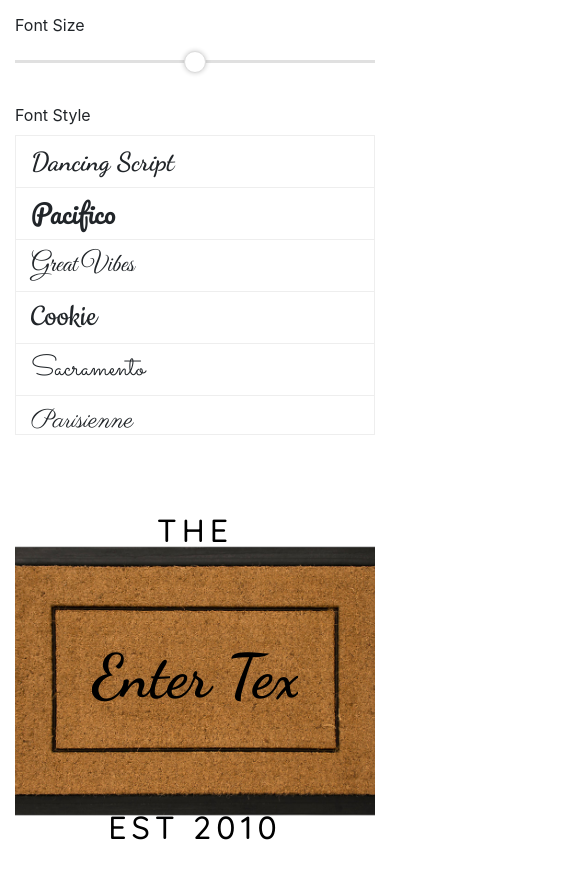
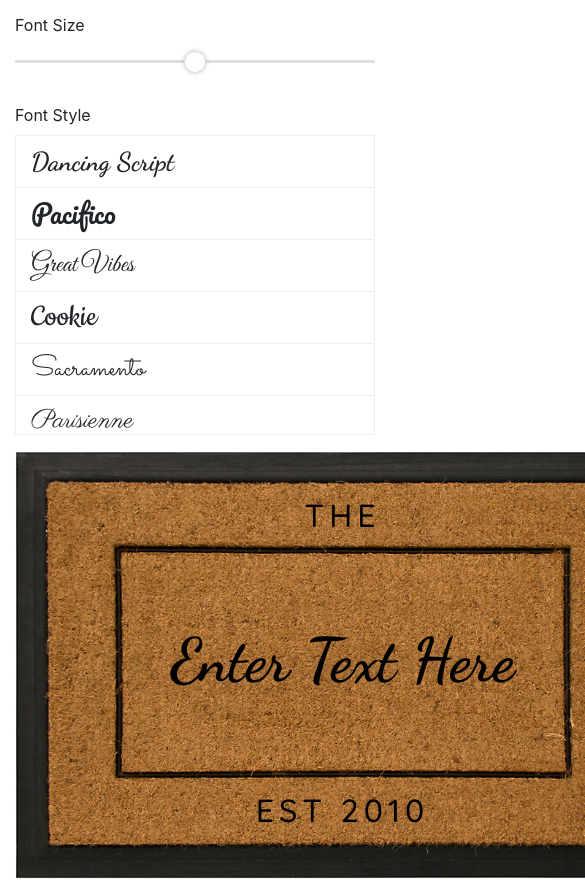
Before and after one commit to AliciaThomson/tillies, a plain HTML site: page index.html in a window 390 px wide. Shown: the part 211-1100 px from the top of the page, 585 px wide, since content can reach past the window. Drawn offline with nearby package versions, Linux system fonts and the light colour scheme; a web font is replaced by a local one.

Commit message:
Changing the size of the mat for mobile

```diff
--- a/css/styles.css
+++ b/css/styles.css
@@ -105,9 +105,10 @@
 }
 .door-mat-design-window {
     background-image:url('images/door-mat-border-2.jpg');
-    padding:50px 75px 50px 75px;
-    height:460px;
-    background-size:cover;
+    padding: 35px 35px 35px 35px;
+    height: 428px;
+    width: 655px;
+    background-size: 730px;
     background-position: center center;
     text-align: center;
     display: flex;
```
